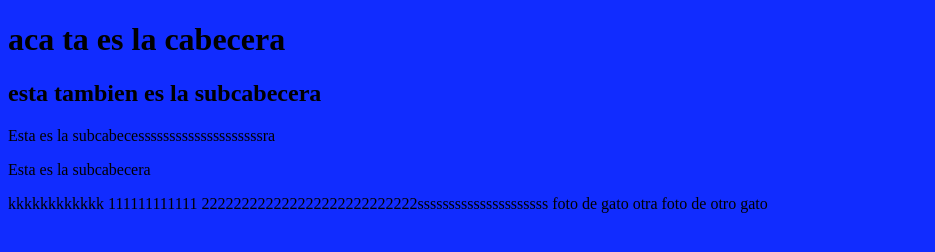
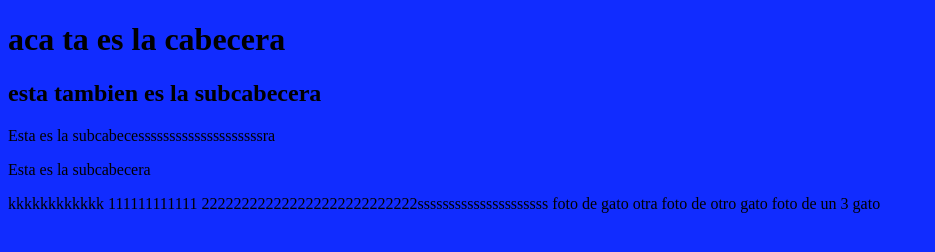
Before and after one commit to ClaudioGandini/MiPAgina4, a plain HTML site: page index.html in a window 1280 px wide. Shown: the whole page, without its empty margins (0-935 px from the left). Drawn offline with Linux system fonts and the light colour scheme.

Commit message:
foto de gato3

```diff
--- a/index.html
+++ b/index.html
@@ -22,6 +22,7 @@
 
 foto de gato
         otra foto de otro gato
+        foto de un 3 gato
 
     </body>
 </html>
```
